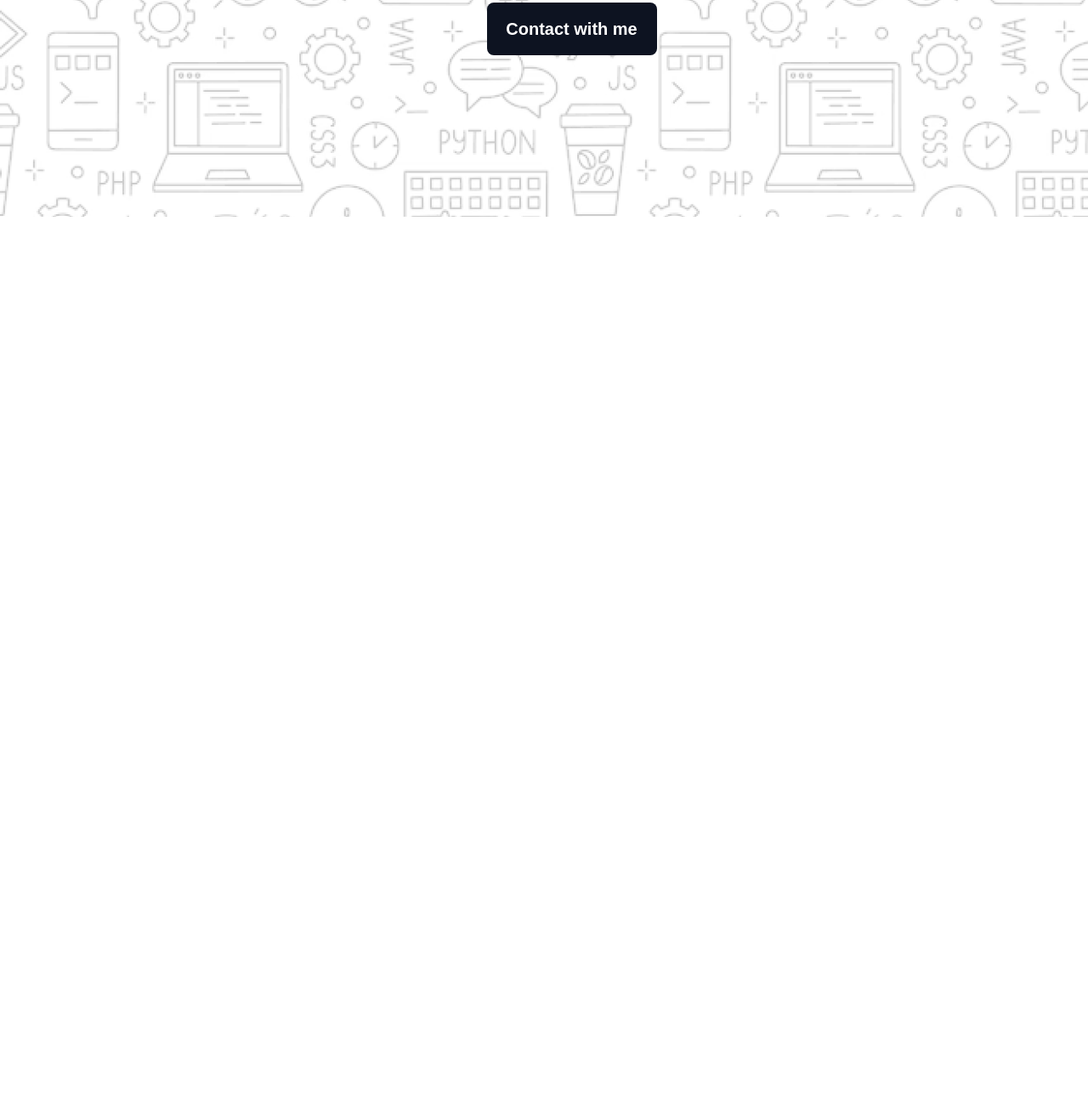
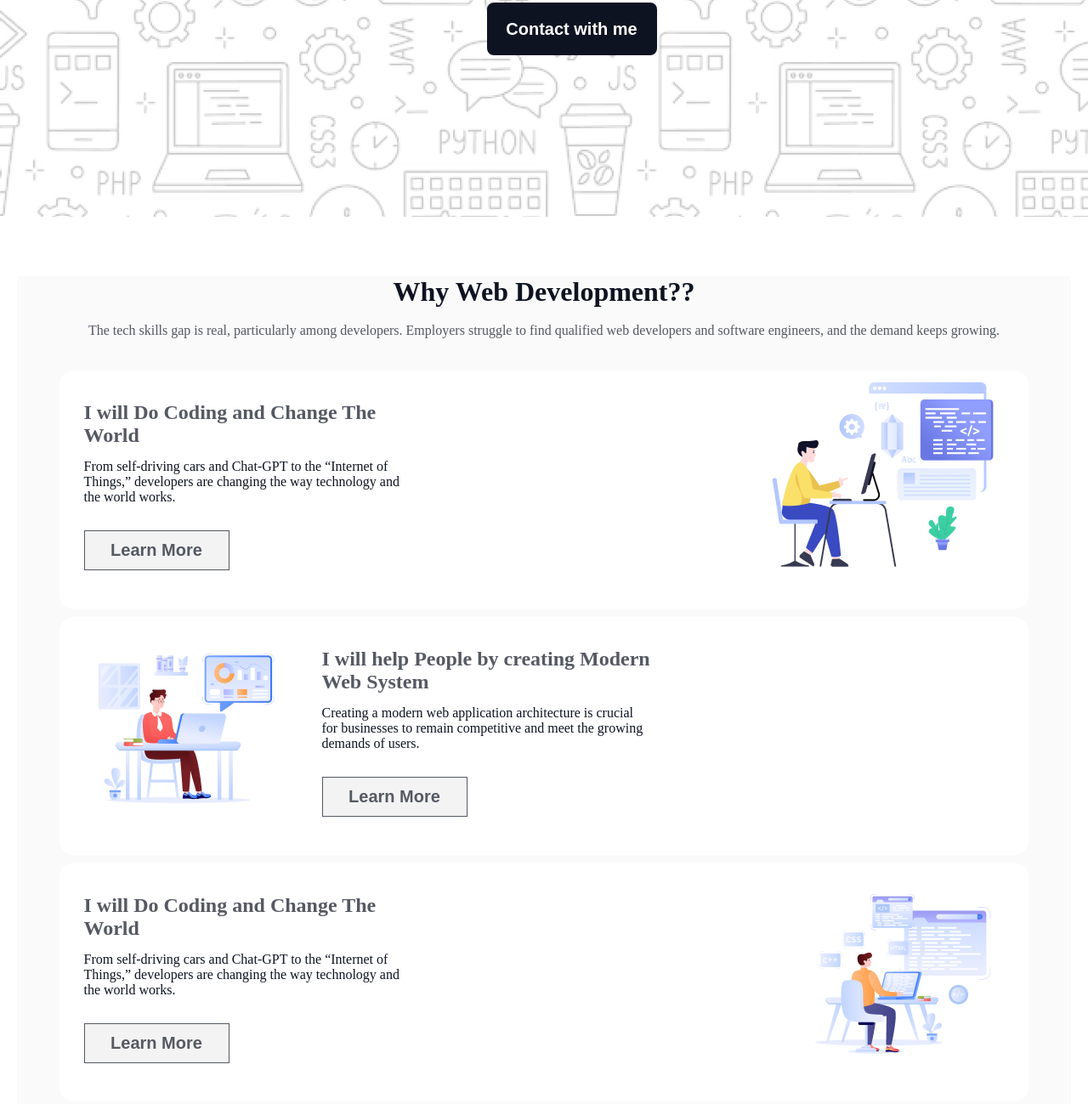
Before and after one commit to Ahad-Miah/Assignment-1, a plain HTML site: page index.html in a window 1280 px wide. Shown: the part 557-1856 px from the top of the page at 85% size. Before the commit the page ends 882 px from the top, so only its background shows below. Drawn offline with Linux system fonts and the light colour scheme; a web font is replaced by a local one.

Commit message:
Why web development section done

```diff
--- a/index.html
+++ b/index.html
@@ -23,11 +23,65 @@
                 <p>Web development is a fast-paced and challenging career, centered on creative problem-solving and continuous innovation.</p>
                 <button>Contact with me</button>
             </div>
-
          </section>
 
     </header>
-    <main></main>
+    <!-- Main section stars -->
+    <main>
+        <!-- Why web development section -->
+        <section class="first-section-container">
+            <div class="all-content-container">
+                <div class="first-section-content">
+                    <h1>Why Web Development??</h1>
+                    <p>The tech skills gap is real, particularly among developers. Employers struggle to find qualified web developers and software engineers, and the demand keeps growing. </p>
+                </div>
+                <div class="first-section-img1">
+                    <div class="img-section-content1">
+
+                        <div class="img-section-writting1">
+                            <h1>I will Do Coding and Change The <br>World</h1>
+                            <p>From self-driving cars and Chat-GPT to the “Internet of <br>Things,” developers are changing the way technology and <br>the world works.</p>
+                            <button><a href="https://careerfoundry.com/en/blog/web-development/why-web-development/" target="-blank">Learn More</a></button>
+                        </div>
+                        <div>
+                            <img src="./images/Layer_1.png" alt="">
+                        </div>
+                    </div>
+                </div>
+                <div class="first-section-img2">
+                    <div class="img-section-content2">
+                        <div>
+                            <img src="./images/Group 3.png" alt="">
+                        </div>
+                        <div class="img-section-writting1">
+                            <h1>I will help People by creating Modern <br> Web System</h1>
+                            <p>Creating a modern web application architecture is crucial <br> for businesses to remain competitive and meet the growing  <br>demands of users. </p>
+                            <button><a href="https://integrio.net/blog/modern-web-application-architecturetarget="_blank">Learn More</a></button>
+                        </div>
+
+                    </div>
+                </div>
+                <div class="first-section-img3">
+                    <div class="img-section-content1">
+                        <div class="img-section-writting1">
+                            <h1>I will Do Coding and Change The <br>World</h1>
+                            <p>From self-driving cars and Chat-GPT to the “Internet of <br>Things,” developers are changing the way technology and <br>the world works.</p>
+                            <button><a href="https://careerfoundry.com/en/blog/web-development/why-web-development/" target="-blank">Learn More</a></button>
+                        </div>
+                        <div>
+                            <img src="./images/Group 4.png" alt="">
+                        </div>
+                    </div>
+                </div>
+
+            </div>
+
+        </section>
+        <!-- My Inspiration section -->
+         <section class="second-section-container">
+
+         </section>
+    </main>
     <footer></footer>
 
 </body>
--- a/styles/style.css
+++ b/styles/style.css
@@ -72,5 +72,120 @@ body{
     border:none;
 
 }
+/* BAnner section ends */
+/* Main section starts */
+/* Why web development section starts */
+.first-section-container{
+    width: 1240px;
+    height: 1040px;
+    margin:0px auto;
+    margin-bottom: 75px;
+    background-color:  rgba(13, 19, 33, 0.02);;
+}
+.all-content-container{
+    width: 1140px;
+    height: 1000px;
+    margin:70px auto 50px auto;
+}
+.first-section-content{
+    display:flex;
+    flex-direction: column;
+    justify-content: center;
+    align-items:center;
+    margin-bottom: 38px;
+}
+.first-section-content h1{
+    color: rgb(13, 19, 33);
+    font-size: 32px;
+    font-weight: 800;
+    margin-bottom: 18px;
+}
+.first-section-content p{
+    color: rgba(13, 19, 33, 0.7);
+    font-size: 16px;
+    font-weight: 400;
+    text-align: center;
+}
+.first-section-img1{
+    height:280px;
+    width:100%;
+    border-radius: 16px;
+    background-color:white;
+}
+.img-section-content1{
+    height:250px;
+    width:95%;
+    margin:10px auto;
+    display:flex;
+    padding:10px;
+    display: flex;
+    justify-content: space-between;
+}
+.img-section-writting1{
+    display:flex;
+    flex-direction: column;
+    justify-content: center;
 
-/* BAnner section ends */
+}
+.img-section-writting1 h1{
+    color: rgba(13, 19, 33, 0.7);
+    font-size: 24px;
+    font-weight: 700;
+    margin-bottom: 14px;
+}
+.img-section-writting1 p{
+    color: rgb(13, 19, 33);
+    font-family: Azeret Mono;
+    font-size: 16px;
+    font-weight: 400;
+    margin-bottom: 30px;
+}
+.img-section-writting1 button{
+    box-sizing: border-box;
+    border: 1px solid rgb(13, 19, 33);
+    opacity: 0.7;
+    width: 171px;
+    height: 47px;
+    color: rgb(13, 19, 33);
+    font-size: 20px;
+    font-weight: 600;
+
+}
+.img-section-writting1 button a{
+    text-decoration: none;
+    color: rgb(13, 19, 33);
+}
+.first-section-img2{
+    height:280px;
+    width:100%;
+    border-radius: 16px;
+    background-color:white;
+}
+.first-section-img3{
+    height:280px;
+    width:100%;
+    border-radius: 16px;
+    background-color:white;
+}
+.img-section-content2{
+
+    height:250px;
+    width:95%;
+    margin:10px auto;
+    display:flex;
+    padding:10px;
+    display: flex;
+    justify-content:left;
+    gap:40px;
+
+}
+.img-section-content3{
+    height:250px;
+    width:95%;
+    margin:10px auto;
+    display:flex;
+}
+
+
+/* Why web development section ends */
+/* Main section ends */
```
